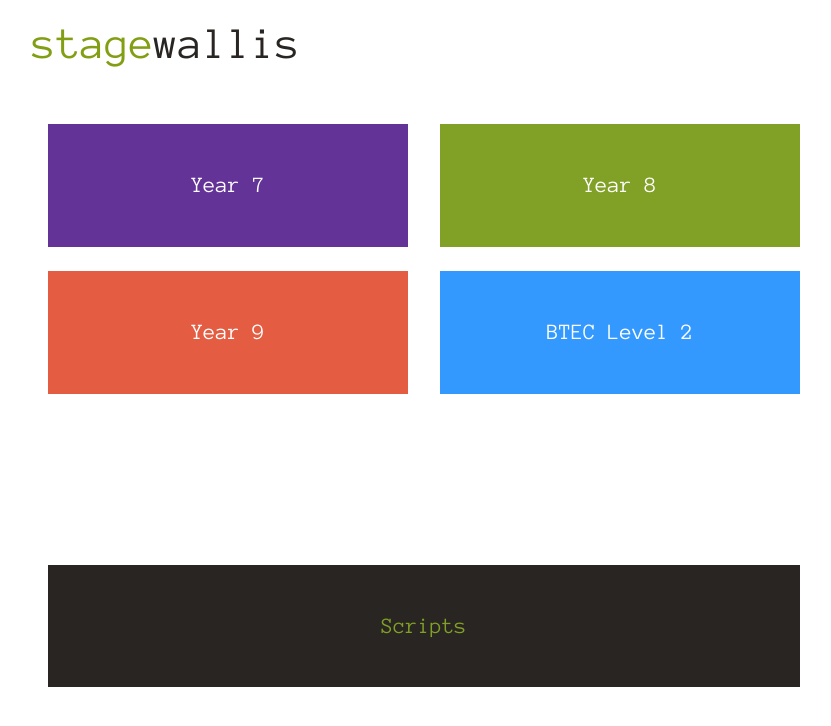
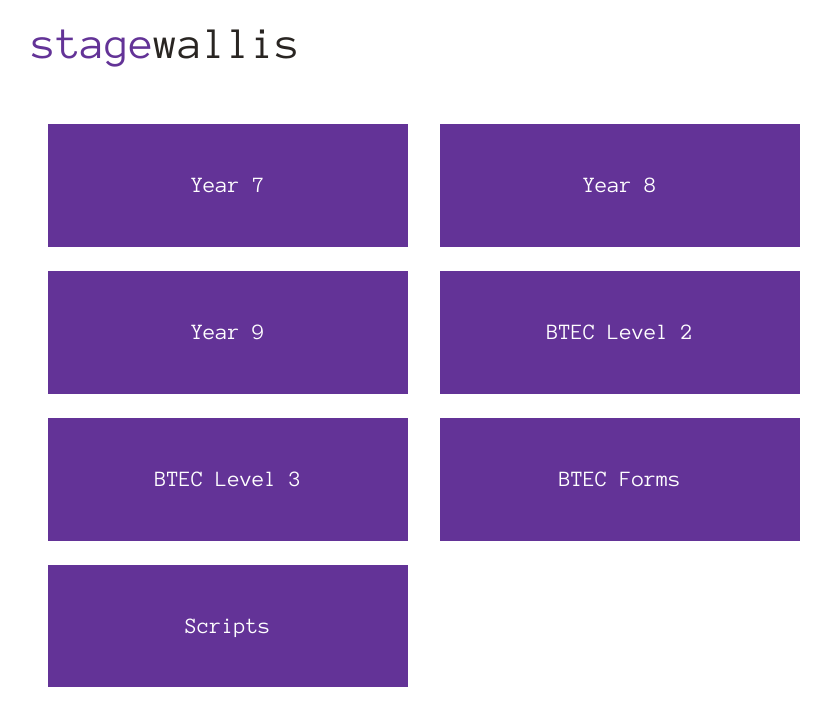
Before and after one commit to MalphasWats/stagewallis.com, a Jekyll site: the page built from index.html, in a window 1280 px wide. Shown: the top 726 px of the page, without its empty margins (208-1039 px from the left). Built offline with Jekyll 4.4.1, drawn with Linux system fonts in a browser that asks for light colours.

Commit message:
Button style tweaks

```diff
--- a/style/home.css
+++ b/style/home.css
@@ -37,7 +37,7 @@
 
 h1
 {
-	color:#829f14;
+	color:#633397;
 }
 
 h1 span
@@ -90,9 +90,11 @@
     color: white;
     text-decoration: none;
     float: left;
+
+    background-color: #633397;
 }
 
-section nav a:first-child
+/*section nav a:first-child
 {
     background-color: #633397;
 }
@@ -117,7 +119,7 @@
     background-color: #292522;
     color:#80a026;
     width: 94%;
-}
+}*/
 
 @media (min-width: 700px)
 {
```
